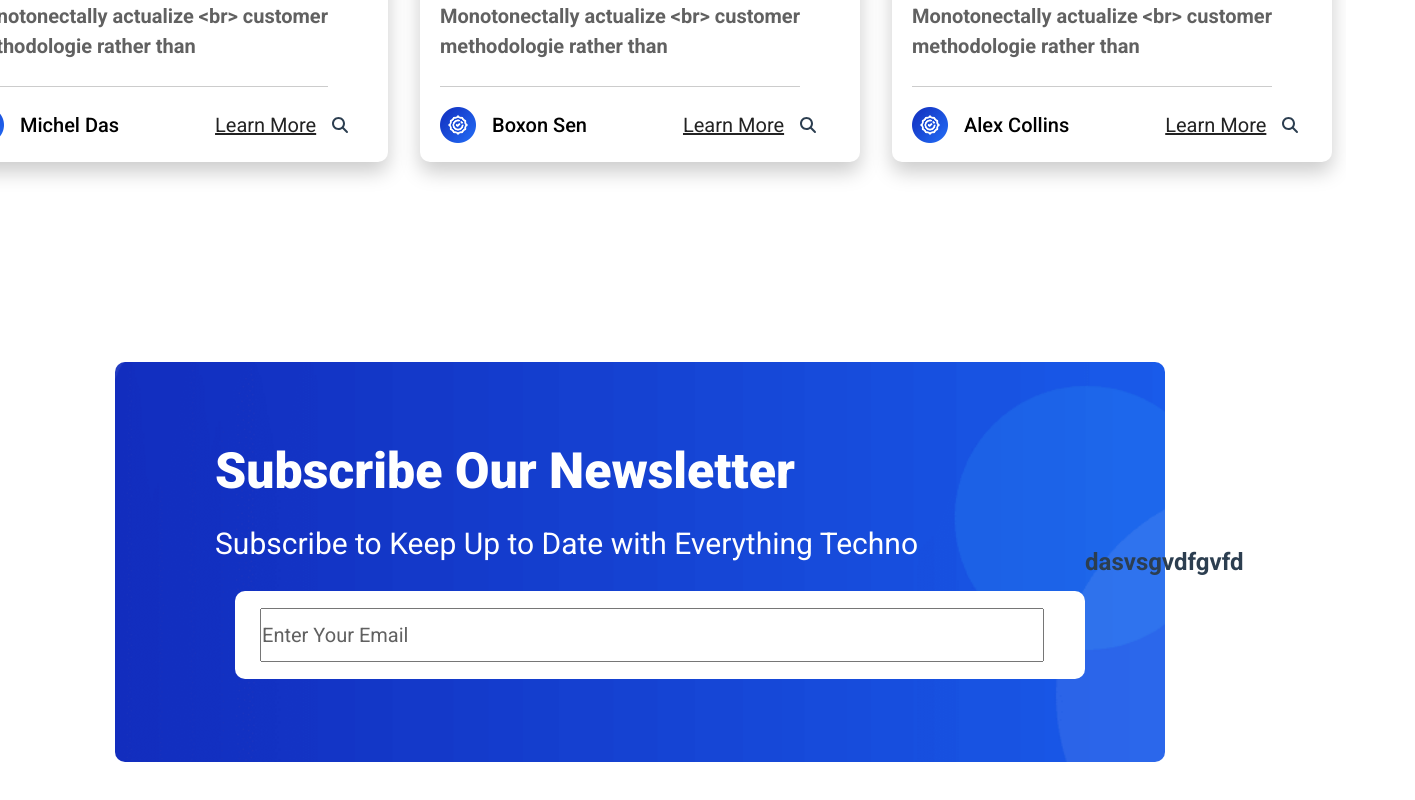
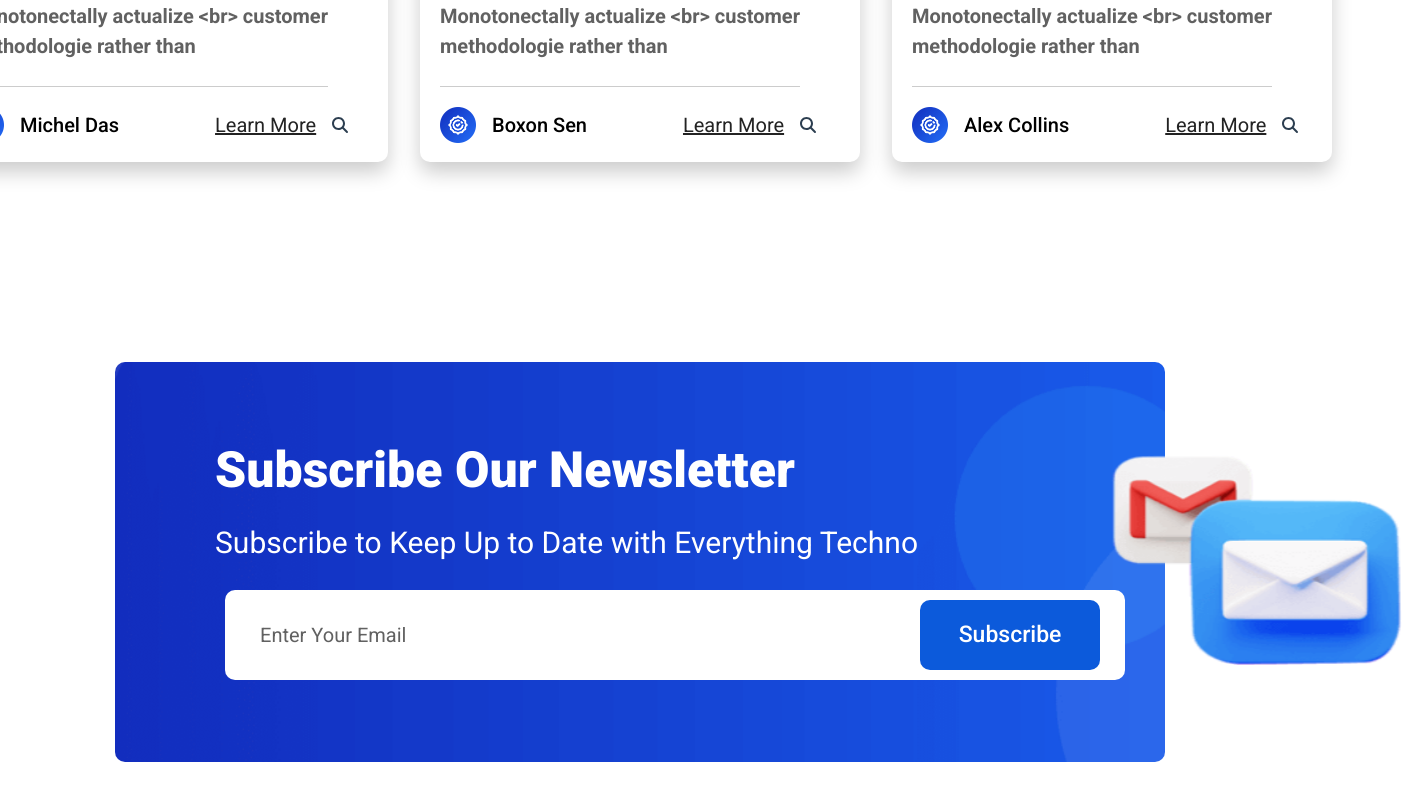
Before and after one commit to gyamficodes/tectspace, a Vue app: page / in a window 1280 px wide. Shown: the part 9785-10585 px from the top of the page, 1415 px wide, since content can reach past the window. Built offline with nearby package versions, Linux system fonts and the light colour scheme.

Commit message:
email-section section updated

```diff
--- a/src/assets/_Subscribe.scss
+++ b/src/assets/_Subscribe.scss
@@ -37,8 +37,8 @@
             font-weight: 400;
           }
           .myBox {
-            height: 78px;
-            width: 800px !important;
+            height: 80px;
+            width: 850px !important;
             padding: 5px 25px;
             position: relative;
             background: #ffffff;
@@ -46,20 +46,57 @@
             //   margin-bottom: 14px;
             margin-top: 30px;
             border-radius: 10px;
-            margin-left: 20px;
-            .myBox-menu{
+            margin-left: 10px;
+            .myBox-menu {
               display: flex;
               align-items: center;
               gap: 1em;
               height: 100%;
-                input{
+              input {
                 height: 50px;
                 flex: 1;
                 font-size: 20px;
-                    &::placeholder{
+                border: none;
+                outline: none;
+                &::placeholder {
                   color: #616161;
                   font-size: 20px;
                   text-transform: capitalize;
+                  padding-left: 10px;
+                }
+              }
+              .btn {
+                width: 180px;
+                height: 70px;
+                border: medium none;
+                border-radius: 10px;
+                background: #0c5adb;
+                color: #fff;
+                font-weight: 500;
+                font-size: 23px;
+                text-transform: capitalize;
+                display: flex;
+                align-items: center;
+                justify-content: center;
+                cursor: pointer;
+              }
+            }
+          }
+        }
+        .main-b{
+            img{
+                width: 290px;
+                height: 210px;
+                animation: side 3s linear infinite;
+                @keyframes side {
+                    0% {
+                        transform: translateX(-40px);
+                     }
+                     50% {
+                        transform: translateX(0px);
+                     }
+                     100% {
+                        transform: translateX(-40px);
                      }
                 }
             }
@@ -68,4 +105,3 @@
     }
   }
 }
-}
--- a/src/assets/style.scss
+++ b/src/assets/style.scss
@@ -9,6 +9,7 @@
 @import'./TestimonialSection';
 @import'./BlogSection';
 @import'./Subscribe';
+@import'./FooterPage';
 @import url('https://fonts.googleapis.com/css2?family=Roboto:wght@400;500;700;900&display=swap');
 
 *{
--- /dev/null
+++ b/src/components/FooterPage.vue
@@ -0,0 +1,15 @@
+<template>
+    <div>
+
+    </div>
+</template>
+
+<script>
+    export default {
+
+    }
+</script>
+
+<style lang="scss">
+@import"../assets/FooterPage";
+</style>
--- a/src/components/SubscribePage.vue
+++ b/src/components/SubscribePage.vue
@@ -2,21 +2,21 @@
   <section class="Subscribe-page">
     <div class="container">
       <div class="sub-memu">
-        <div
-          class="main-back"
-          :style="` background-image: url(${imageA});`">
+        <div class="main-back" :style="` background-image: url(${imageA});`">
           <div class="main-menu">
             <div class="main-a">
               <h2>Subscribe Our Newsletter</h2>
               <p>Subscribe to Keep Up to Date with Everything Techno</p>
               <div class="myBox">
                 <div class="myBox-menu">
-                    <input type="text" placeholder="enter your email">
-                    <div class="btn"></div>
+                  <input type="text" placeholder="enter your email" />
+                  <div class="btn">Subscribe</div>
                 </div>
               </div>
             </div>
-        <div class="main-b"><h1>dasvsgvdfgvfd</h1></div>
+            <div class="main-b">
+                <img :src="messages" alt="">
+            </div>
           </div>
         </div>
       </div>
@@ -26,12 +26,14 @@
 
 <script>
 import back from "../assets/image/subcrib-bg.png";
+import sms from "../assets/image/messege.png";
 
 export default {
   name: "SubscribePage",
   data() {
     return {
       imageA: back,
+      messages: sms,
     };
   },
   methods: {
```
Also changed, not shown: src/assets/_FooterPage.scss (added), src/assets/image/footer-bg-techno.png (added), src/assets/image/messege.png (added). Lines whose indentation alone changed are shown as unchanged.
